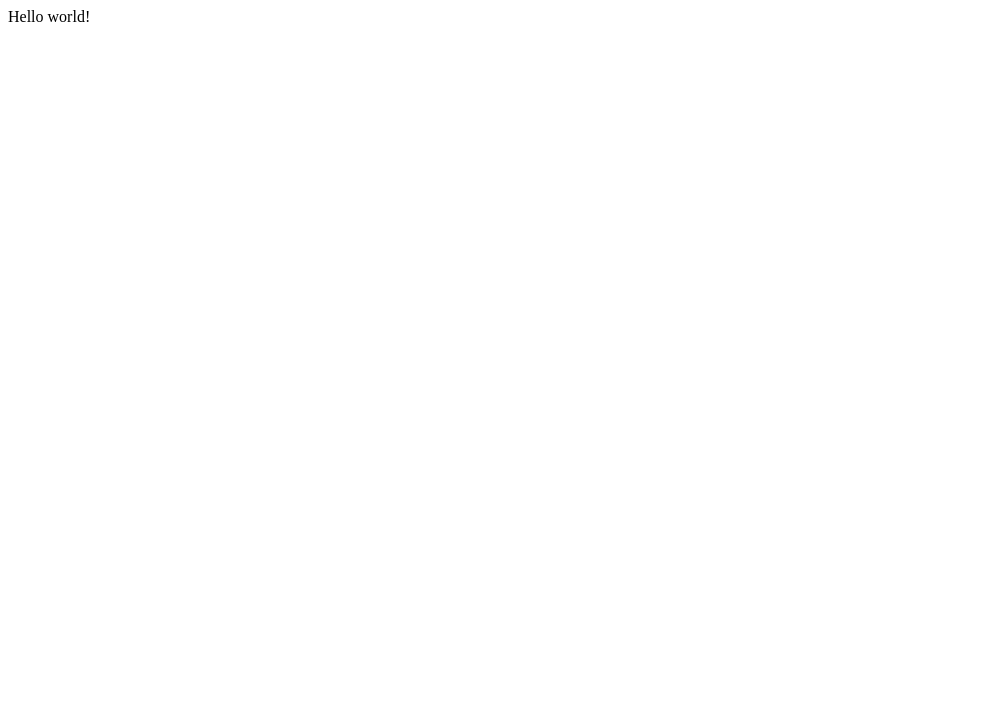
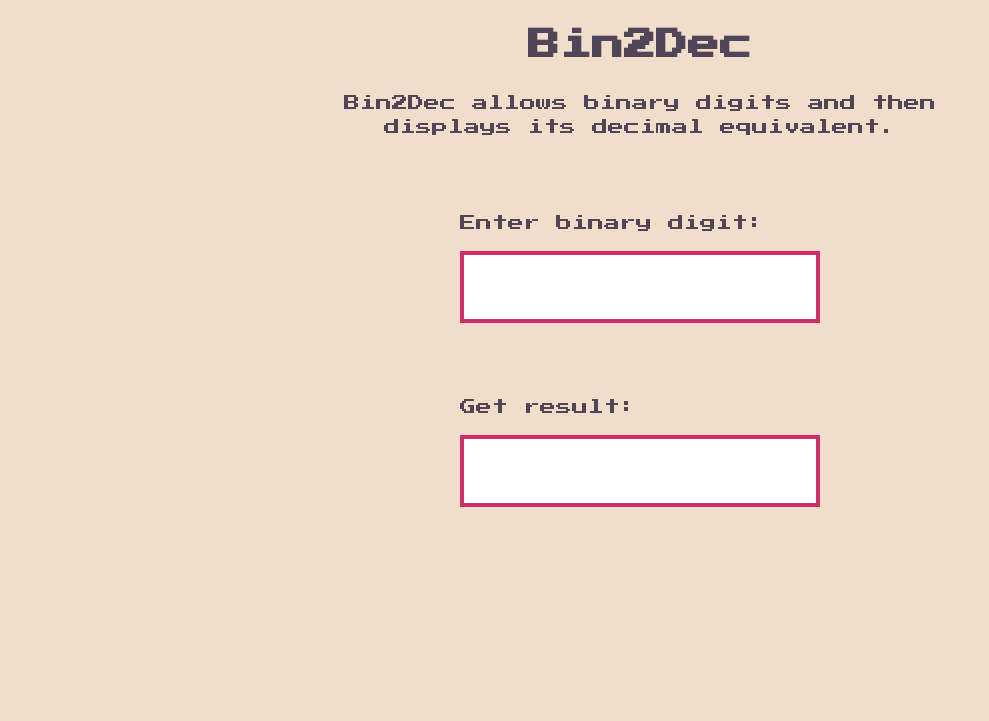
Before and after one commit to Jeerihon/Education-apps, a Gatsby site: page / in a window 1280 px wide. Shown: the whole page, without its empty margins (0-989 px from the left). Built offline with nearby package versions, Linux system fonts and the light colour scheme; Gatsby itself is replaced by a stand-in of ours.

Commit message:
Layout created

```diff
--- a/src/pages/index.js
+++ b/src/pages/index.js
@@ -1,3 +1,45 @@
-import React from "react"
+import React, { useState } from "react"
 
-export default () => <div>Hello world!</div>
+import styles from "../styleguide.module.css"
+
+export default () => {
+  const [binaryDigit, setBinaryDigit] = useState()
+
+  const handleKeyDown = event => {
+    const value = event.target.value
+    console.log(event, value)
+  }
+
+  return (
+    <div className={styles.wrapper}>
+      <div className={styles.container}>
+        <header className={styles.header}>
+          <h1 className={styles.title}>Bin2Dec</h1>
+          <p className={styles.description}>
+            Bin2Dec allows binary digits and then displays its decimal
+            equivalent.
+          </p>
+        </header>
+
+        <main className={styles.content}>
+          <div className={styles.item}>
+            <span className={styles.label}>Enter binary digit:</span>
+
+            <input
+              className={styles.input}
+              type="text"
+              onKeyDown={handleKeyDown}
+              maxLength="8"
+            />
+          </div>
+
+          <div className={styles.item}>
+            <span className={styles.label}>Get result:</span>
+
+            <input className={styles.result} type="number" readOnly />
+          </div>
+        </main>
+      </div>
+    </div>
+  )
+}
--- /dev/null
+++ b/src/styleguide.module.css
@@ -0,0 +1,95 @@
+@import url("https://fonts.googleapis.com/css?family=Press+Start+2P&display=swap");
+
+@import "~sanitize.css";
+
+:root {
+  --gray: #f0decb;
+  --dark: #504658;
+  --light-pink: #ffb5b5;
+  --pink: #ce2e6c;
+}
+
+body,
+html {
+  height: 100%;
+  width: 100%;
+}
+
+body {
+  color: var(--dark);
+  font-family: "Press Start 2P", cursive;
+  -webkit-font-smoothing: antialiased;
+  -moz-osx-font-smoothing: grayscale;
+}
+
+.wrapper {
+  display: flex;
+  flex-direction: column;
+  align-items: center;
+  height: 100vh;
+  background-color: var(--gray);
+}
+
+.container {
+  max-width: 720px;
+}
+
+.header {
+  margin-bottom: 72px;
+}
+
+.title {
+  text-align: center;
+}
+
+.description {
+  text-align: center;
+}
+
+.content {
+  display: flex;
+  flex-direction: column;
+  align-items: center;
+  height: 100%;
+  background-color: var(--gray);
+}
+
+.item {
+  display: flex;
+  flex-direction: column;
+}
+
+.item:not(:last-child) {
+  margin-bottom: 72px;
+}
+
+.label {
+  margin-bottom: 16px;
+}
+
+.input {
+  height: 72px;
+  width: 360px;
+  font-size: 40px;
+  line-height: 1;
+  text-align: center;
+  font-family: inherit;
+  border: 4px solid var(--pink);
+  outline: none;
+}
+
+.input::-webkit-outer-spin-button,
+.input::-webkit-inner-spin-button {
+  -webkit-appearance: none;
+  margin: 0;
+}
+
+.input:focus {
+  border-color: var(--light-pink);
+}
+
+.result {
+  composes: input;
+  user-select: none;
+  pointer-events: none;
+}
```
Also changed, not shown: package.json (+9 -1 lines), README.md, 1 other file.
